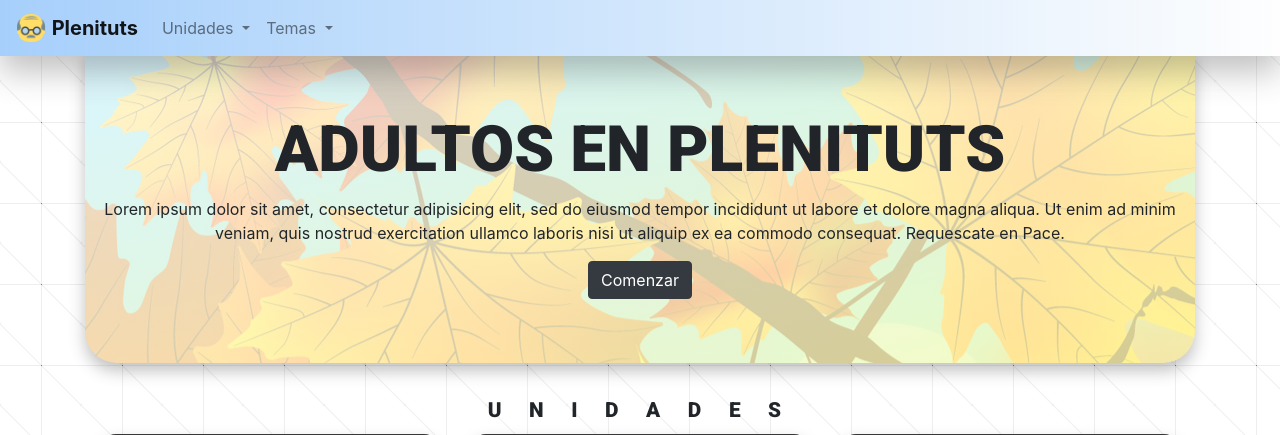
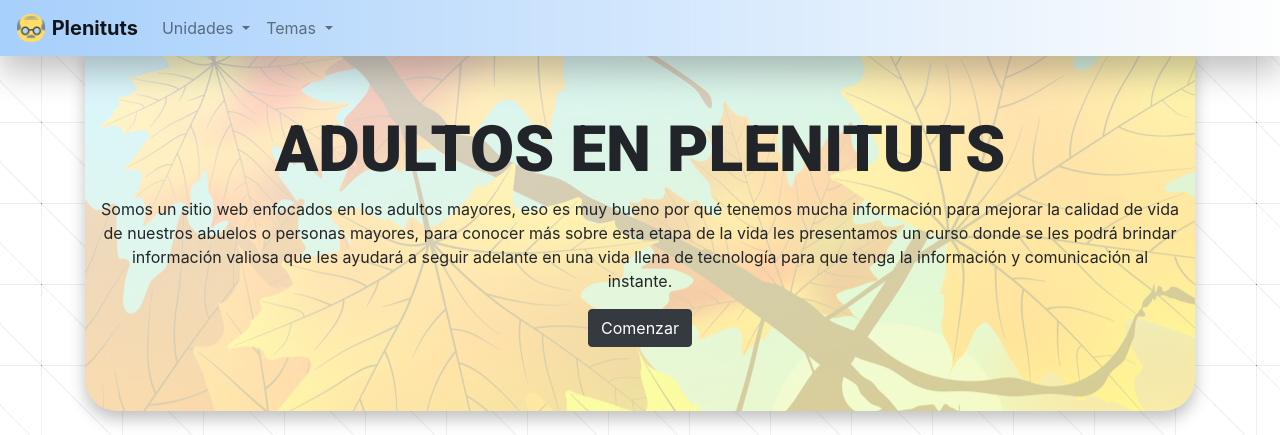
Before and after one commit to AlexGuDu/PleniTuts, a Django app: page / in a window 1280 px wide. Shown: the top 435 px of the page. Run offline with Django 3.2, Linux system fonts and the light colour scheme; some libraries are stand-ins or nearby versions.

Commit message:
collapsable text in jumbotron, fontawesome impl

```diff
--- a/PleniApp/templates/pleniapp/base.html
+++ b/PleniApp/templates/pleniapp/base.html
@@ -8,7 +8,7 @@
     <script src="https://code.jquery.com/jquery-3.3.1.slim.min.js" integrity="sha384-q8i/X+965DzO0rT7abK41JStQIAqVgRVzpbzo5smXKp4YfRvH+8abtTE1Pi6jizo" crossorigin="anonymous"></script>
     <script src="https://cdnjs.cloudflare.com/ajax/libs/popper.js/1.14.3/umd/popper.min.js" integrity="sha384-ZMP7rVo3mIykV+2+9J3UJ46jBk0WLaUAdn689aCwoqbBJiSnjAK/l8WvCWPIPm49" crossorigin="anonymous"></script>
     <script src="https://stackpath.bootstrapcdn.com/bootstrap/4.1.3/js/bootstrap.min.js" integrity="sha384-ChfqqxuZUCnJSK3+MXmPNIyE6ZbWh2IMqE241rYiqJxyMiZ6OW/JmZQ5stwEULTy" crossorigin="anonymous"></script>
-
+    <link rel="stylesheet" href="https://use.fontawesome.com/releases/v5.5.0/css/all.css" integrity="sha384-B4dIYHKNBt8Bc12p+WXckhzcICo0wtJAoU8YZTY5qE0Id1GSseTk6S+L3BlXeVIU" crossorigin="anonymous">
     <link rel="stylesheet" href="{% static "css/base.css" %}">
     <title>Plenituts</title>
   </head>
--- a/PleniApp/templates/pleniapp/index.html
+++ b/PleniApp/templates/pleniapp/index.html
@@ -5,8 +5,11 @@
   <div class="jumbotron jumbotron-fluid text-center bg-default">
         <div class="container">
           <h1>Adultos en Plenituts</h1>
-          <p>Lorem ipsum dolor sit amet, consectetur adipisicing elit, sed do eiusmod tempor incididunt ut labore et dolore magna aliqua. Ut enim ad minim veniam, quis nostrud exercitation ullamco laboris nisi ut aliquip ex ea commodo consequat. Requescate en Pace.</p>
-          <a href="{% url 'index_selected_unit' id=1 %}" class="btn btn-dark ">Comenzar</a>
+          <p>Somos un sitio web enfocados en los adultos mayores, eso es muy bueno por qué tenemos mucha información para mejorar la calidad de vida de nuestros abuelos o personas mayores, para conocer más sobre esta etapa de la vida les presentamos un curso donde se les podrá brindar información valiosa que les ayudará a seguir adelante en una vida llena de tecnología para que tenga la información y comunicación al instante.</p>
+          <a id="begin_anchor" href="{% url 'index_selected_unit' id=1 %}" class="btn btn-dark ">Comenzar</a>
+          <div id="jumbotronbg_area">
+
+          </div>
         </div>
   </div>
 
--- a/PleniApp/templates/pleniapp/index_selected_type.html
+++ b/PleniApp/templates/pleniapp/index_selected_type.html
@@ -6,7 +6,7 @@
         <div class="container">
           <h1>Tipo de Tema</h1>
           <p>Lorem ipsum dolor sit amet, consectetur adipisicing elit, sed do eiusmod tempor incididunt ut labore et dolore magna aliqua. Ut enim ad minim veniam, quis nostrud exercitation ullamco laboris nisi ut aliquip ex ea commodo consequat. Requescate en Pace.</p>
-          <a href="#" class="btn btn-dark ">Iniciar Unidad</a>
+          <a id="begin_anchor" href="#" class="btn btn-dark ">Iniciar Unidad</a>
         </div>
   </div>
 
--- a/PleniApp/views.py
+++ b/PleniApp/views.py
@@ -18,11 +18,18 @@ def index_selected_unit(request, id):
     for selected_lecture in selected_lectures:
         selected_lecture.navlinkid += str(selected_lecture.lecture_index_number)
         navlinkid_list.append(selected_lecture.navlinkid)
+    if id==1:
+        unit_description = "En la primera unidad se nos presentan conceptos básicos de la computadora, dispositivos de entrada y salida que nos ayudan para poder manejar la computadora a introducir la información, también vamos a empezar a manejar ciertos programas que nos ayudaran a familiarizar con la computadora y el usuario, como lo es Paint, calculadora y Word, también tendremos una introducción sobre internet, como realizar búsquedas, usar correo y redes sociales para que se puedan mantener conectados."
+    if id==2:
+        unit_description = "En la segunda unidad se nos presentan conceptos ya avanzados de Word donde podremos usar más opciones que nos permitan hacer mayor énfasis en nuestros textos dando un mejor resultado en ellos agregando títulos, imágenes, figuras, cuadros y más textos coloridos. Posterior a esto empezamos con conceptos básicos de Excel, como son sumas, restas, multiplicaciones y divisiones, también a poder darle formato a secuencias de números para llevar un mejor control sobre nuestra información, y para finalizar veremos un poco de fórmulas en Excel para tener mayor contacto con la información que ingresemos."
+    if id==3:
+        unit_description = "En la tercera unidad veremos conceptos de PowerPoint y Publisher, donde se podrán aplicar conceptos de la unidad 1 y 2 que nos apoyarán en realizar presentaciones básicas y bien hechas para que los adultos las presenten durante la clase. "
     unit = str(id)
     context = {
         'lectures': selected_lectures,
         'navlinkid_list': navlinkid_list,
         'unit': unit,
+        'unit_description': unit_description
     }
     return render(request, 'pleniapp/index_selected_unit.html', context)
 
--- a/static/css/base.css
+++ b/static/css/base.css
@@ -86,15 +86,16 @@ body{
   border-bottom-left-radius: 2rem;
   border-bottom-right-radius: 2rem;
   background-image: linear-gradient(to right bottom,rgba(255, 255, 255, 0.8),rgba(255, 252, 181, 0.8)), url(../img/jumbotronbg.jpg);
-   box-shadow: 0 0.5rem 1rem rgba(50,50,50,0.3);
+  box-shadow: 0 0.5rem 1rem rgba(50,50,50,0.3);
 }
 
-.jumbotron:hover{
-  background-image: linear-gradient(to right bottom,rgba(255, 255, 255, 0.8),rgba(255, 252, 181, 0.6)), url(../img/jumbotronbg.jpg);
+.fa-info{
+  font-size: 2rem;
+  padding: 0.6rem;
 }
 
 .img-thumbnail{
-  height: 90%;
+  height: 92%;
   width: 80%;
   padding: 2rem;
   border-radius: 2rem;
```
Also changed, not shown: PleniApp/templates/pleniapp/index_selected_unit.html (+10 -5 lines).
